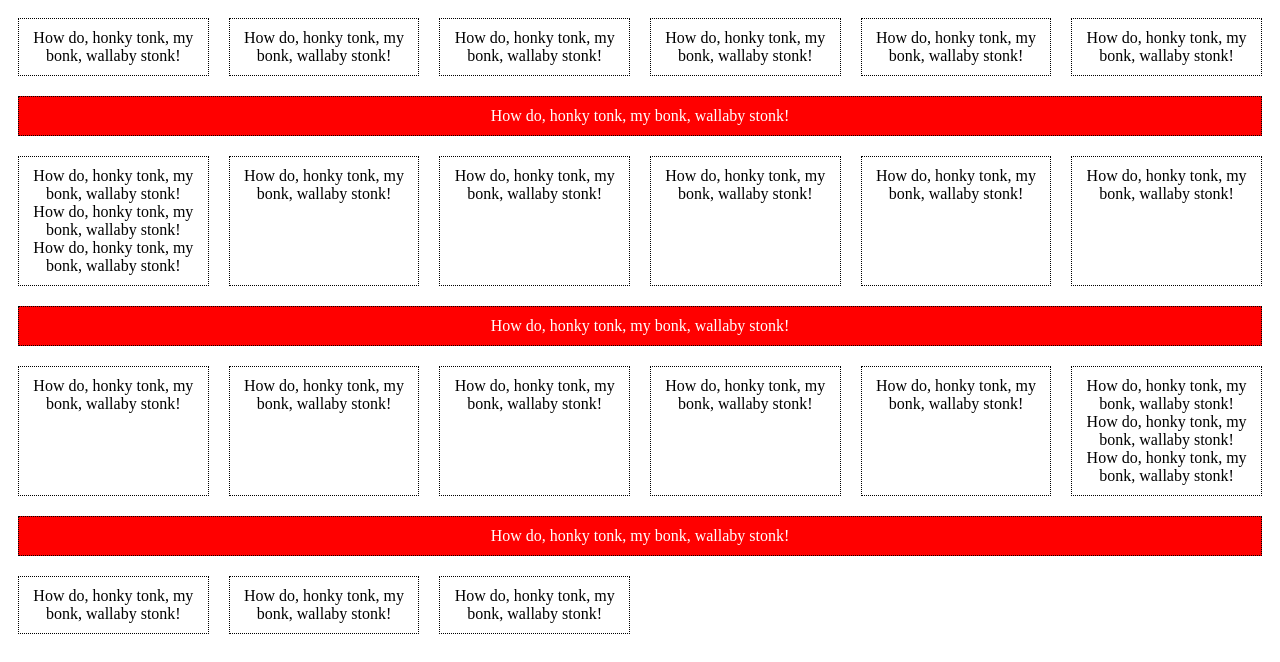
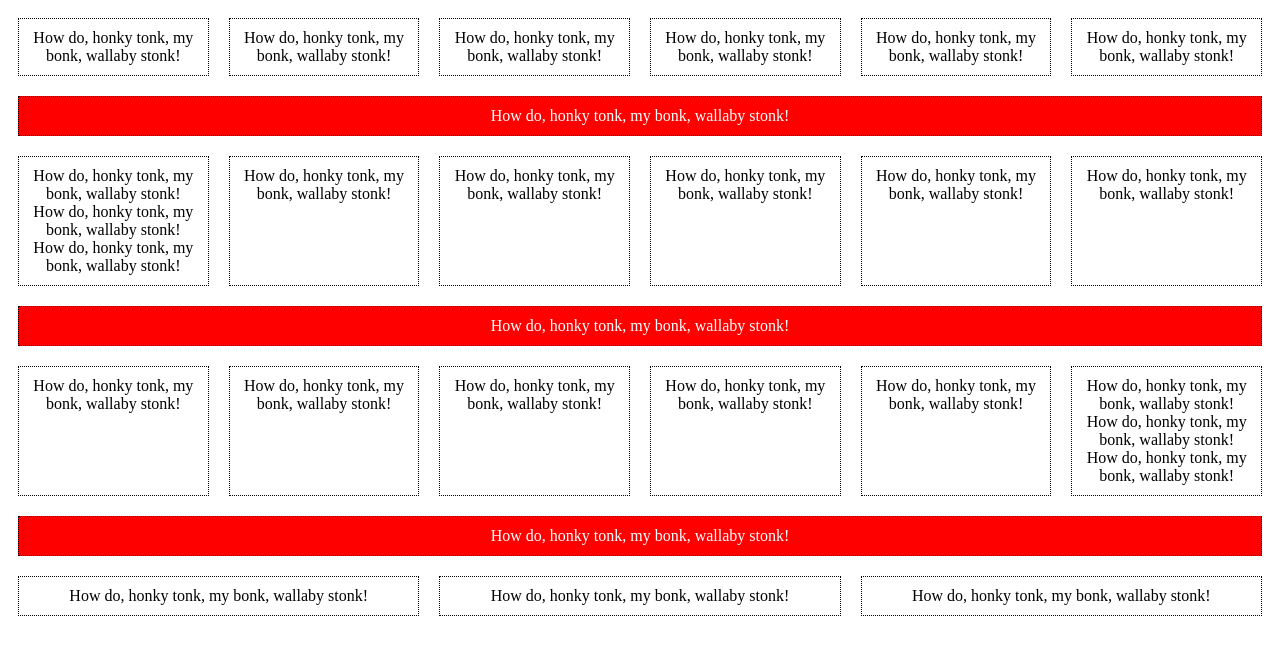
Before and after one commit to llapgoch/flex-test, a plain HTML site: page index.html in a window 1280 px wide. Drawn offline with Linux system fonts and the light colour scheme.

Commit message:
Updated flex

```diff
--- a/src/scss/styles.scss
+++ b/src/scss/styles.scss
@@ -3,9 +3,8 @@ $perc: (25/150) * 100%;
 
 .flex-container{
   display: flex;
-  flex-direction: row;
-  flex-wrap: wrap;
-
+  flex-flow: row wrap;
+  justify-content: space-around;
 
 
   &--child{
@@ -15,6 +14,7 @@ $perc: (25/150) * 100%;
     padding: 10px;
     flex-basis: calc(#{$perc} - (#{$gap} * 2));
     box-sizing: border-box;
+    flex-grow: 5; /* Allows children on overflow lines to be justified */
 
     &:nth-child(7n){
       background: red;
```
Also changed, not shown: css/styles.css.
